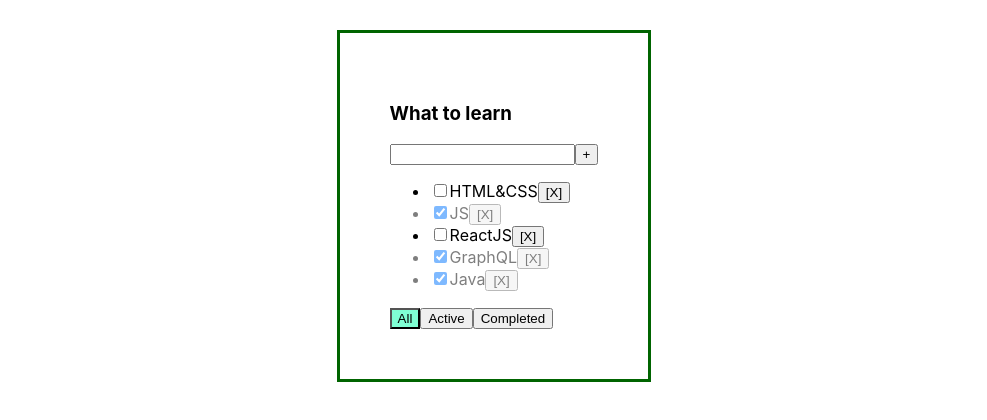
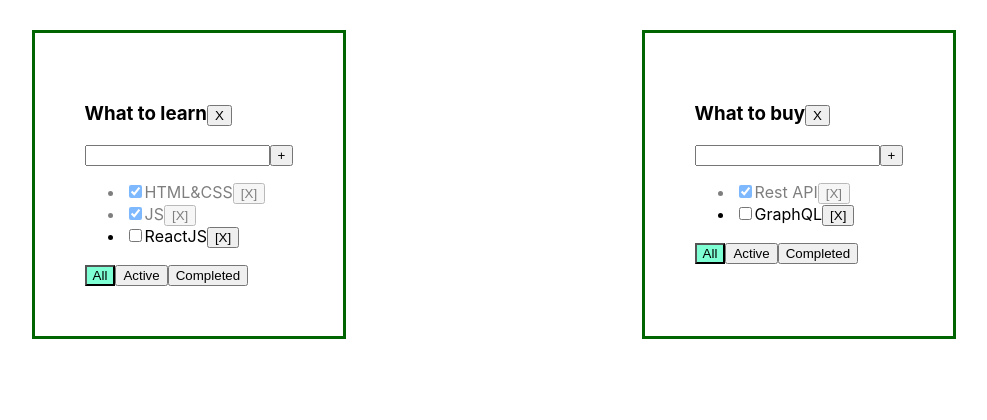
Before and after one commit to WENVile/todolist-ts, a React (Create React App) app: page / in a window 1280 px wide. Shown: the top 420 px of the page, without its empty margins (146-1133 px from the left). Built offline with nearby package versions, Linux system fonts and the light colour scheme.

Commit message:
sprint 2 lesson 1

```diff
--- a/src/App.tsx
+++ b/src/App.tsx
@@ -14,60 +14,80 @@ export type TasksType = {
 
 export type FilterType = 'all' | 'active' | 'completed';
 
+type TodolistsType = {
+    id: string;
+    title: string;
+    filter: FilterType;
+}
+
 function App() {
 
+    let todolistID1 = v1()
+    let todolistID2 = v1()
 
-    const title1 = "What to learn";
+    let [todolists, setTodolists] = useState<Array<TodolistsType>>([
+        { id: todolistID1, title: 'What to learn', filter: 'all' },
+        { id: todolistID2, title: 'What to buy', filter: 'all' },
+    ])
+
+    let [tasks1, setTasks] = useState({
+        [todolistID1]: [
+            { id: v1(), title: 'HTML&CSS', isDone: true },
+            { id: v1(), title: 'JS', isDone: true },
+            { id: v1(), title: 'ReactJS', isDone: false },
+
+        ],
+        [todolistID2]: [
+            { id: v1(), title: 'Rest API', isDone: true },
+            { id: v1(), title: 'GraphQL', isDone: false },
+        ]
+    })
 
 
-    const [tasks1, setTasks] = useState([
-        { id: v1(), title: "HTML&CSS", isDone: false },
-        { id: v1(), title: "JS", isDone: true },
-        { id: v1(), title: "ReactJS", isDone: false },
-        { id: v1(), title: "GraphQL", isDone: true },
-        { id: v1(), title: "Java", isDone: true }
-    ])
 
-    const [filter, setFilter] = useState<FilterType>('all')
-
-    const changeFilter = (value: FilterType) => {
-        setFilter(value);
+    const removeTodoList = (todolistId: string,) => {
+        setTodolists(todolists.filter(el => el.id !== todolistId))
+        delete tasks1[todolistId]
+        console.log(tasks1)
     }
 
-    let tasksAfterFiltering = tasks1;
-
-    if (filter === 'active') {
-        tasksAfterFiltering = tasks1.filter(el => !el.isDone);
+    const changeFilter = (value: FilterType, id: string) => {
+        setTodolists(todolists.map(el => el.id === id ? { ...el, filter: value } : el))
     }
 
-    if (filter === 'completed') {
-        tasksAfterFiltering = tasks1.filter(el => el.isDone);
+
+
+    const deleteTask = (todolistId: string, taskId: string) => {
+        setTasks({ ...tasks1, [todolistId]: tasks1[todolistId].filter(el => el.id !== taskId) })
     }
 
-    const deleteTask = (id: string) => {
-        setTasks(tasks1.filter(el => el.id !== id))
+    const changeCheckedStatus = (todolistId: string, id: string, isDone: boolean) => {
+        setTasks({ ...tasks1, [todolistId]: tasks1[todolistId].map(el => el.id === id ? { ...el, isDone } : el) })
     }
 
-    const changeCheckedStatus = (id: string, isDone: boolean) => {
-        setTasks(tasks1.map(el => el.id === id ? { ...el, isDone } : el))
-    }
-
-    const addNewTask = (value: string) => {
+    const addNewTask = (todolistId: string, value: string) => {
         let newTask = { id: v1(), title: value, isDone: false }
-        let newTasks = [newTask, ...tasks1];
-        setTasks(newTasks);
+        // let newTasks = [newTask, ...tasks1];
+        setTasks({ ...tasks1, [todolistId]: [newTask, ...tasks1[todolistId]] });
     }
 
     return (
         <div className='App'>
-            <Todolist title={title1}
-                tasks={tasksAfterFiltering}
-                deleteTask={deleteTask}
-                changeFilter={changeFilter}
-                changeCheckedStatus={changeCheckedStatus}
-                addNewTask={addNewTask}
-                filter={filter}
-            />
+            {todolists.map(el => {
+
+                return (
+                    <Todolist
+                        todolistId={el.id}
+                        title={el.title}
+                        tasks={tasks1[el.id]}
+                        deleteTask={deleteTask}
+                        changeFilter={changeFilter}
+                        changeCheckedStatus={changeCheckedStatus}
+                        addNewTask={addNewTask}
+                        filter={el.filter}
+                        removeTodolist={removeTodoList}
+                    />)
+            })}
 
         </div>
     )
--- a/src/Todolist.tsx
+++ b/src/Todolist.tsx
@@ -4,12 +4,14 @@ import style from "./Todolist.module.css"
 import Button from './Components/Button';
 
 type PropsType = {
+    todolistId: string;
     title: string;
     tasks: TasksType[];
-    deleteTask: (id: string) => void
-    changeFilter: (value: FilterType) => void
-    changeCheckedStatus: (id: string, isDone: boolean) => void
-    addNewTask: (value: string) => void
+    deleteTask: (todolistId: string, id: string) => void
+    changeCheckedStatus: (todolistId: string, id: string, isDone: boolean) => void
+    addNewTask: (todolistId: string, value: string) => void
+    changeFilter: (value: FilterType, todolistId: string) => void
+    removeTodolist: (todolistId: string) => void
     filter: string
 
 }
@@ -17,12 +19,24 @@ type PropsType = {
 
 function Todolist(props: PropsType) {
 
+
+
+    let tasksAfterFiltering = props.tasks;
+
+    if (props.filter === 'active') {
+        tasksAfterFiltering = props.tasks.filter(el => !el.isDone);
+    }
+
+    if (props.filter === 'completed') {
+        tasksAfterFiltering = props.tasks.filter(el => el.isDone);
+    }
+
     const [inputAddNewTaskValue, setInputAddNewTaskValue] = useState('');
     const [error, setError] = useState<string | null>(null)
 
     const addTask = () => {
         if (inputAddNewTaskValue.trim() !== '') {
-            props.addNewTask(inputAddNewTaskValue.trim());
+            props.addNewTask(props.todolistId, inputAddNewTaskValue.trim());
             setInputAddNewTaskValue('')
         } else {
             setError('Title is requier')
@@ -42,15 +56,19 @@ function Todolist(props: PropsType) {
     }
 
     const onChangedCheckedStatus = (checked: boolean, id: string) => {
-        props.changeCheckedStatus(id, checked)
+        props.changeCheckedStatus(props.todolistId, id, checked)
     }
 
     const onClickDelete = (id: string) => {
-        props.deleteTask(id)
+        props.deleteTask(props.todolistId, id)
+    }
+
+    const onClickDeleteTodolist = () => {
+        props.removeTodolist(props.todolistId)
     }
 
 
-    const mapped = props.tasks.map((el) => {
+    const mapped = tasksAfterFiltering.map((el) => {
 
         return (
             <li key={el.id}
@@ -70,7 +88,10 @@ function Todolist(props: PropsType) {
 
     return (
         <div className='Todolist'>
-            <h3>{props.title}</h3>
+            <h3>{props.title}
+                <button onClick={onClickDeleteTodolist}>X</button>
+            </h3>
+
             <div>
                 <input
                     className={error ? style.error : ''}
@@ -89,9 +110,9 @@ function Todolist(props: PropsType) {
 
             <div>
 
-                <Button filter={props.filter === 'all'} name={'All'} callBack={() => props.changeFilter('all')} />
-                <Button filter={props.filter === 'active'} name={'Active'} callBack={() => props.changeFilter('active')} />
-                <Button filter={props.filter === 'completed'} name={'Completed'} callBack={() => props.changeFilter('completed')} />
+                <Button filter={props.filter === 'all'} name={'All'} callBack={() => props.changeFilter('all', props.todolistId)} />
+                <Button filter={props.filter === 'active'} name={'Active'} callBack={() => props.changeFilter('active', props.todolistId)} />
+                <Button filter={props.filter === 'completed'} name={'Completed'} callBack={() => props.changeFilter('completed', props.todolistId)} />
             </div>
         </div>
     );
```
